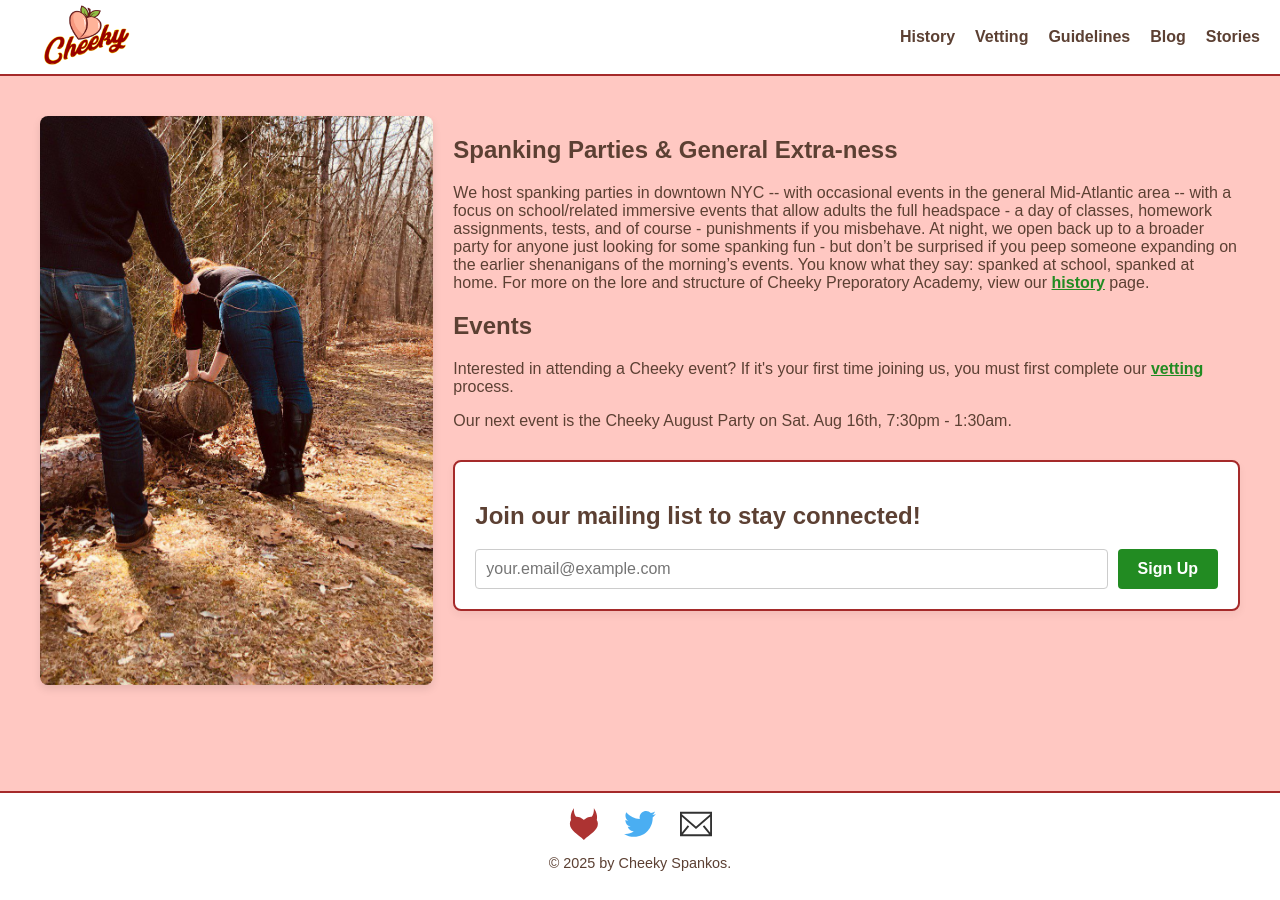
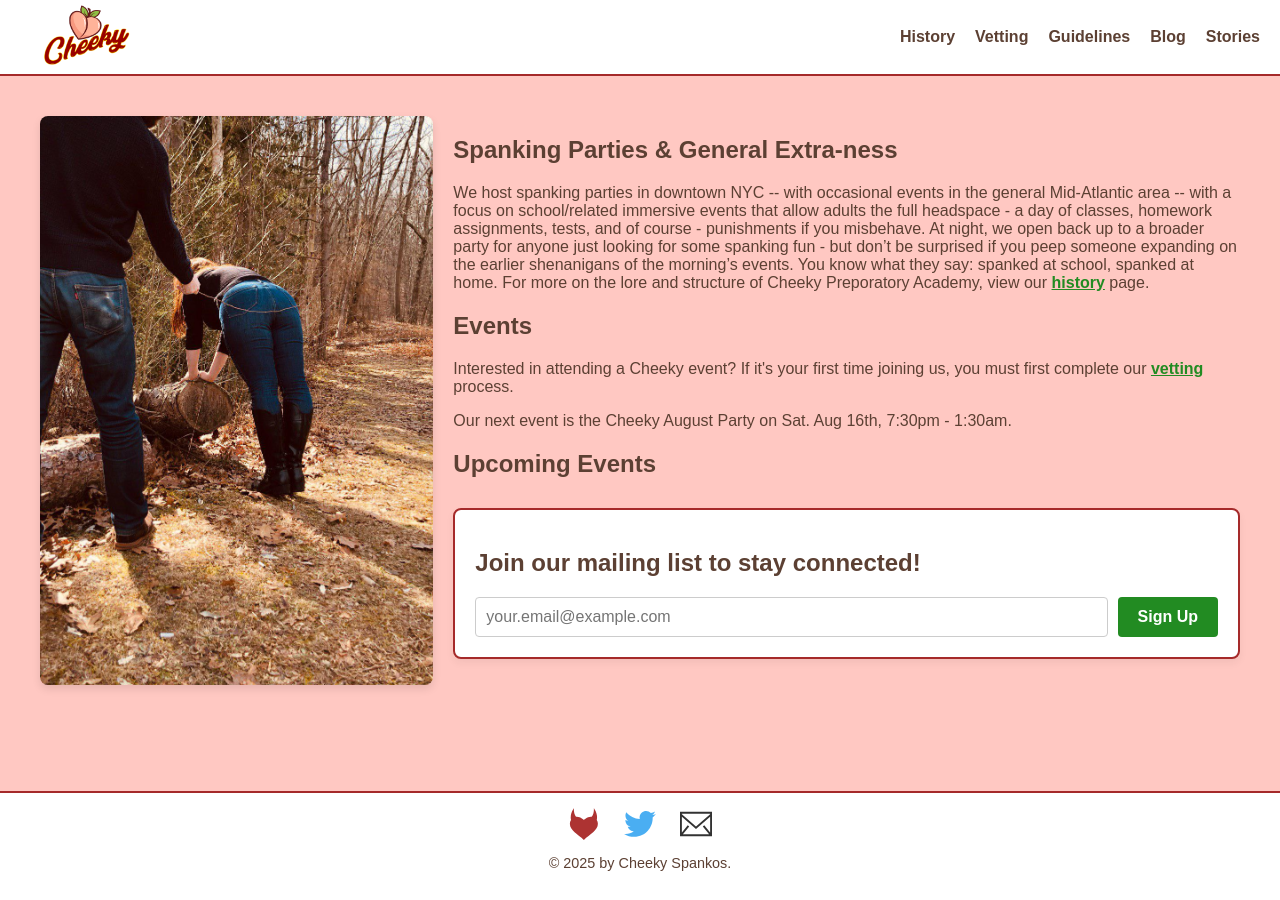
Before and after one commit to cheekyparties/cheekyparties.github.io, a Jekyll site: the page built from index.html, in a window 1280 px wide. Built offline with Jekyll 4.4.1, drawn with Linux system fonts in a browser that asks for light colours.

Commit message:
Update index.html

```diff
--- a/index.html
+++ b/index.html
@@ -17,6 +17,35 @@ title: Welcome
         <p>Interested in attending a Cheeky event? If it's your first time joining us, you must first complete our <a href="/pages/vetting">vetting</a> process.</p>
         <p>Our next event is the Cheeky August Party on Sat. Aug 16th, 7:30pm - 1:30am.</p>
 
+        <div class="events-container">
+            <h2>Upcoming Events</h2>
+            <div class="events-list">
+                {% assign today_seconds = "now" | date: "%s" %}
+                {% for event in site.data.events %}
+                    {% assign event_end_seconds = event.end_date | date: "%s" %}
+                    {% if event_end_seconds >= today_seconds %}
+                        <div class="event-item">
+                            <p class="event-name">{{ event.name }}</p>
+                            <div class="event-date">
+                                {% assign start_day = event.start_date | date: "%j" %}
+                                {% assign end_day = event.end_date | date: "%j" %}
+
+                                {% if start_day == end_day %}
+                                    {{ event.start_date | date: "%a, %b %-d, %Y" }}
+                                    from {{ event.start_date | date: "%-I:%M %p" }}
+                                    to {{ event.end_date | date: "%-I:%M %p" }}
+
+                                {% else %}
+                                    {{ event.start_date | date: "%a, %b %-d at %-I:%M %p" }}
+                                    to {{ event.end_date | date: "%a, %b %-d at %-I:%M %p" }}
+                                {% endif %}
+                            </div>
+                        </div>
+                    {% endif %}
+                {% endfor %}
+            </div>
+        </div>
+
         <div class="email-signup-container">
             <h2>Join our mailing list to stay connected!</h2>
             <form action="https://visitor.constantcontact.com/api/signup" method="post" target="_blank">
```
